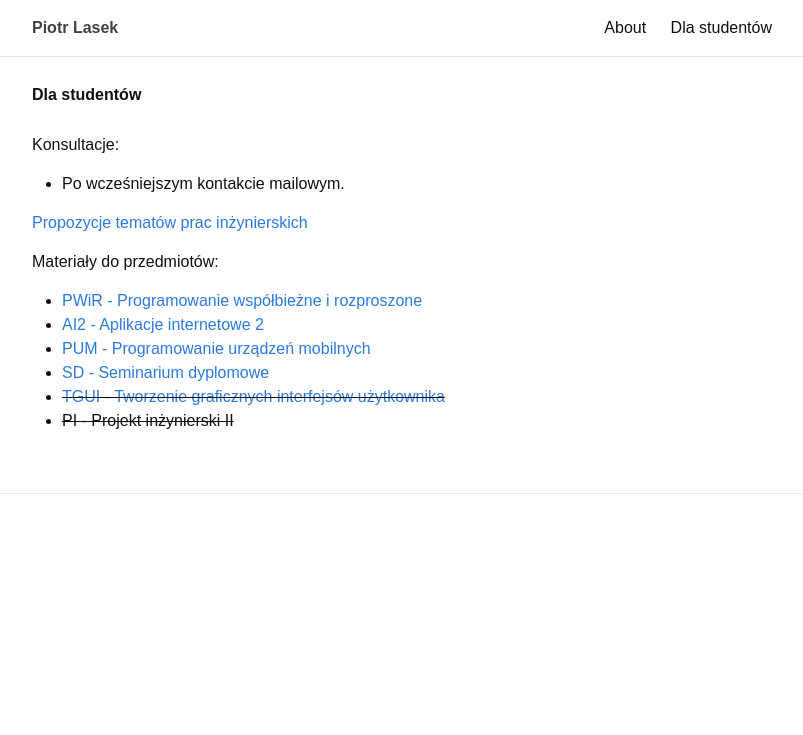
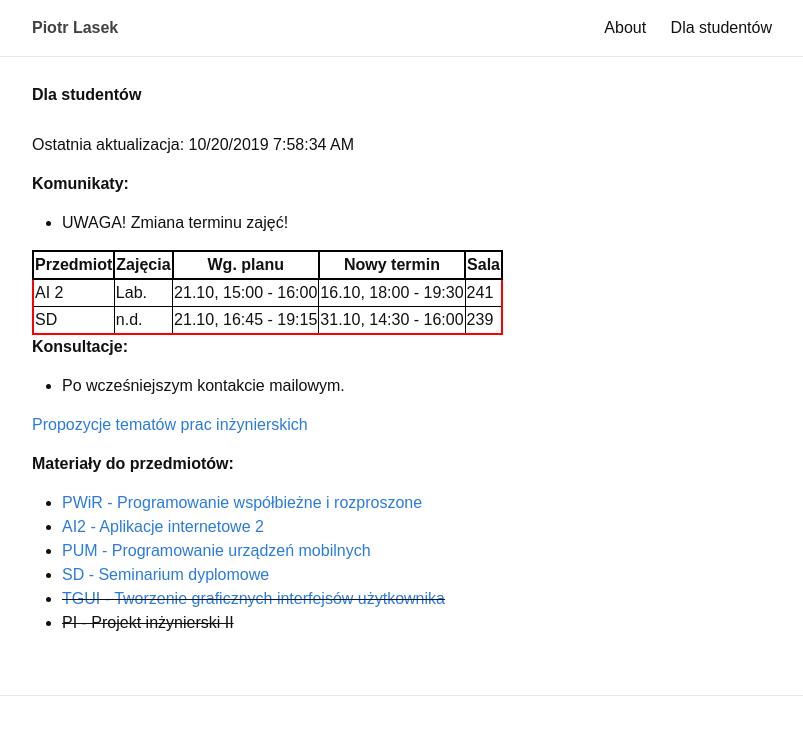
Before and after one commit to piotrlasek/piotrlasek.github.io, a Jekyll site: the page built from for-students.md, in a window 1280 px wide. Shown: the top 735 px of the page, without its empty margins (238-1041 px from the left). Built offline with Jekyll 4.4.1, drawn with Linux system fonts in a browser that asks for light colours.

Commit message:
some changes

```diff
--- a/for-students.md
+++ b/for-students.md
@@ -9,14 +9,26 @@
 * ...
 -->
 
-Konsultacje:
+Ostatnia aktualizacja: 10/20/2019 7:58:34 AM
+
+# Komunikaty:
+
+* UWAGA! Zmiana terminu zajęć!
+
+| Przedmiot | Zajęcia  | Wg. planu             | Nowy termin          | Sala |
+| --------- | -------- | --------------------- | -------------------- | ---- |
+| AI 2      | Lab.     | 21.10, 15:00 - 16:00  | 16.10, 18:00 - 19:30 | 241  |
+| SD        | n.d.     | 21.10, 16:45 - 19:15  | 31.10, 14:30 - 16:00 | 239  |
+
+
+# Konsultacje:
 
 * Po wcześniejszym kontakcie mailowym.
 <!-- * Wtorek, godz. 15:00 - 17:00, p. 353, B1 -->
 
 [Propozycje tematów prac inżynierskich](topics2017)
 
-Materiały do przedmiotów:
+# Materiały do przedmiotów:
 
 * [PWiR - Programowanie współbieżne i rozproszone](pwir)
 * [AI2 - Aplikacje internetowe 2](ai2)
```
Also changed, not shown: for-students/ai2.md (+3 -3 lines), for-students/sd.md (+5 -1 lines), 3 other files.
